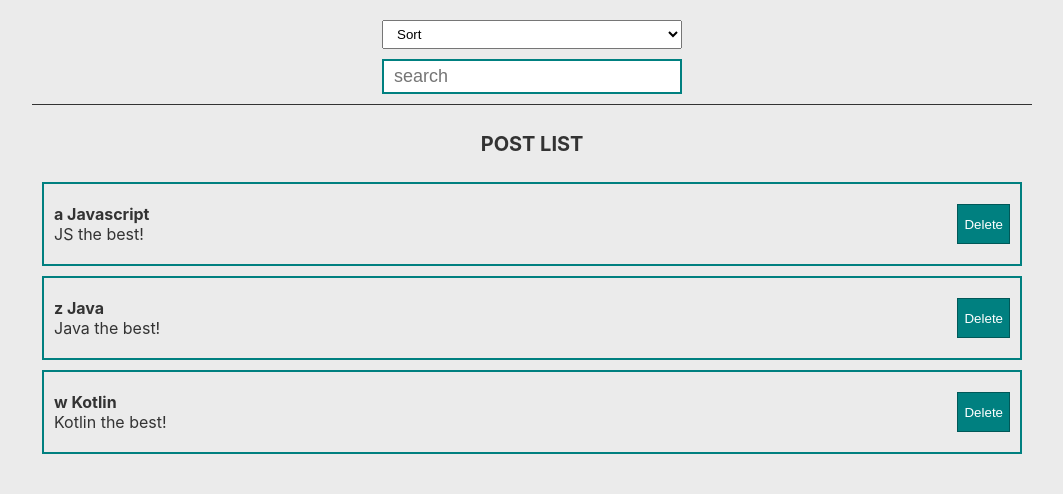
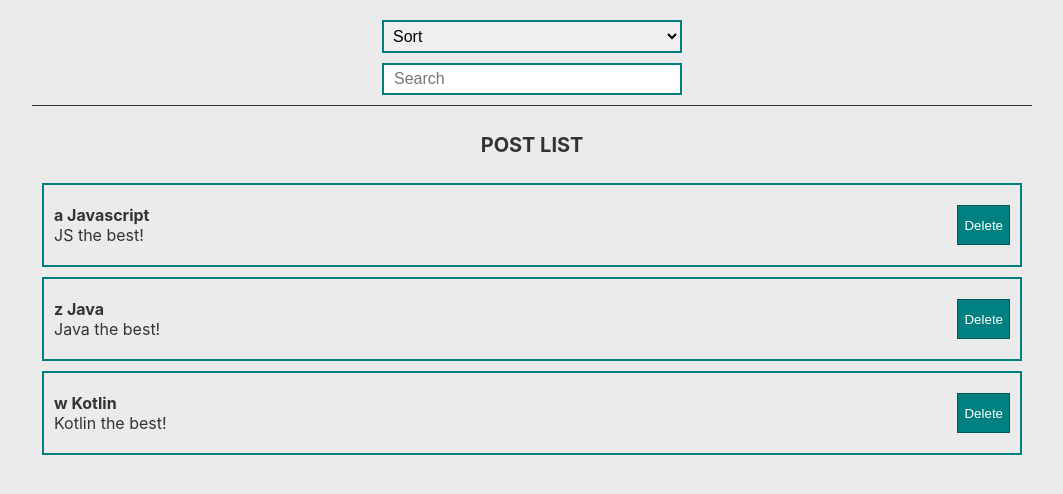
Before and after one commit to PavlenkoSt/PostList__React, a React (Create React App) app: page / in a window 1280 px wide. Shown: the top 494 px of the page, without its empty margins (108-1171 px from the left). Built offline with nearby package versions, Linux system fonts and the light colour scheme.

Commit message:
add delete post handler

```diff
--- a/src/App.js
+++ b/src/App.js
@@ -13,6 +13,8 @@ const App = () => {
 
     const { sortedAndQuered, setQuery, setSort, query, sortVal } = useSortAndSearch(posts)
 
+    const deletePost = (id) => setPosts(posts.filter(post => post.id !== id))
+
     return (
         <>
             <Filter
@@ -21,7 +23,10 @@ const App = () => {
                 query={query}
                 sortVal={sortVal}
             />
-            <PostList posts={sortedAndQuered} />
+            <PostList
+                posts={sortedAndQuered}
+                deletePost={deletePost}
+            />
         </>
     )
 }
--- a/src/components/Filter.jsx
+++ b/src/components/Filter.jsx
@@ -17,7 +17,7 @@ const Filter = ({ setSort, sortVal, setQuery, query }) => {
                 value={ query }
                 onChange={ inputChange }
                 className='searchInput'
-                placeholder='search'
+                placeholder='Search'
             />
         </div>
     )
--- a/src/components/PostItem.jsx
+++ b/src/components/PostItem.jsx
@@ -1,13 +1,13 @@
 import React from 'react'
 
-const PostItem = ({ post }) => {
+const PostItem = ({ post, deletePost }) => {
     return (
         <div className='post'>
             <div className='postInfo'>
                 <div><strong>{ post.title }</strong></div>
                 <div>{ post.description }</div>
             </div>
-            <button className='btn'>Delete</button>
+            <button onClick={() => deletePost(post.id)} className='btn'>Delete</button>
         </div>
     )
 }
--- a/src/components/PostList.jsx
+++ b/src/components/PostList.jsx
@@ -1,7 +1,7 @@
 import React from 'react'
 import PostItem from './PostItem'
 
-const PostList = ({ posts }) => {
+const PostList = ({ posts, deletePost }) => {
 
     if(!posts.length){
         return <h2 className='title'>Posts not found!</h2>
@@ -10,7 +10,7 @@ const PostList = ({ posts }) => {
     return (
         <div className='postList'>
             <h2 className='title'>Post List</h2>
-            { posts.map(post => <PostItem post={ post } key={ post.id } />) }
+            { posts.map(post => <PostItem post={ post } key={ post.id } deletePost={ deletePost } />) }
         </div>
     )
 }
--- a/src/index.css
+++ b/src/index.css
@@ -78,7 +78,7 @@ code {
   max-width: 300px;
   border: 2px solid teal;
   color: #333;
-  font-size: 18px;
+  font-size: 16px;
   padding: 5px 10px;
   color: teal;
 }
@@ -87,5 +87,7 @@ code {
   width: 100%;
   max-width: 300px;
   margin-bottom: 10px;
-  padding: 5px 10px;
+  padding: 5px;
+  font-size: 16px;
+  border: 2px solid teal;
 }
```
